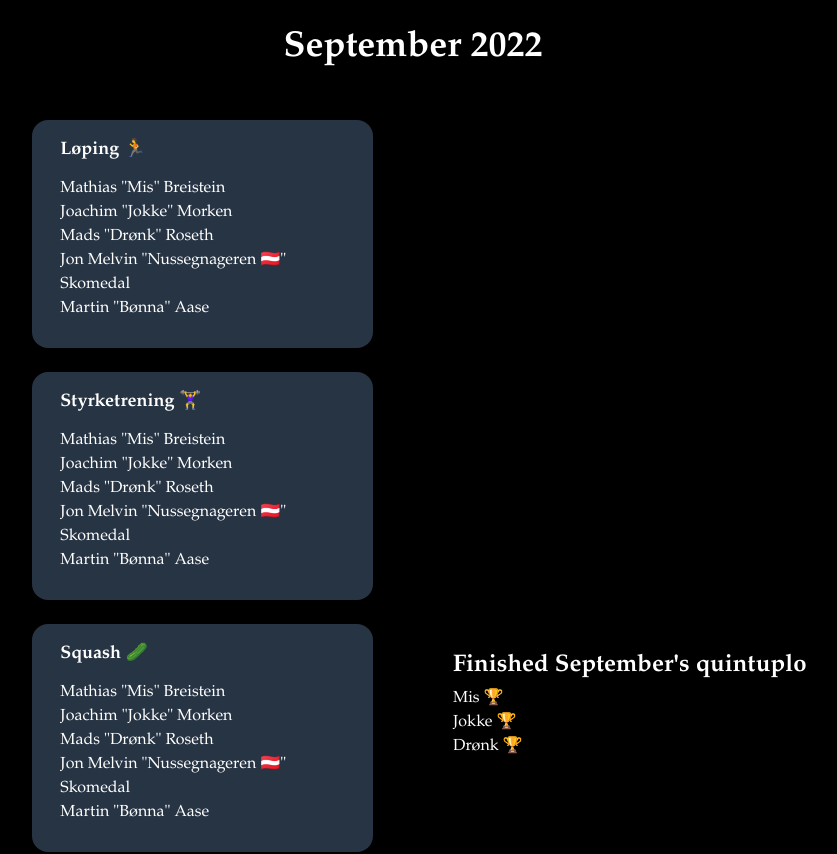
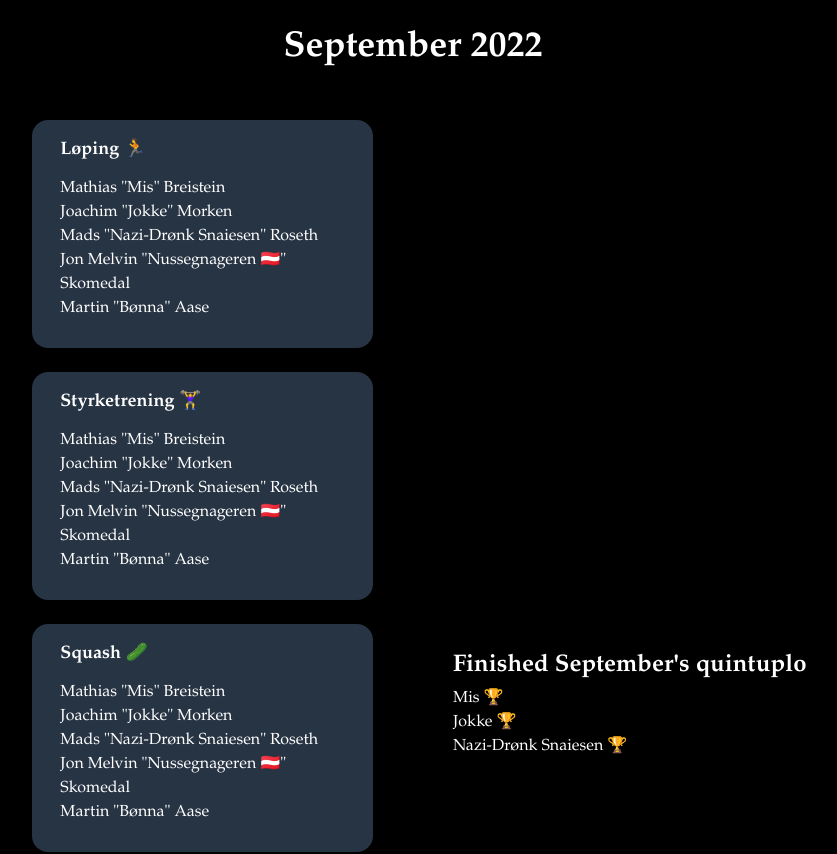
Before and after one commit to alicia-as/quintuplo, a Next.js app: page /2022/september in a window 1280 px wide. Shown: the top 854 px of the page, without its empty margins (227-1064 px from the left). Built offline with nearby package versions, Linux system fonts and the light colour scheme.

Commit message:
Update nickname of bad behaviouring participant

```diff
--- a/data/participants.ts
+++ b/data/participants.ts
@@ -14,7 +14,7 @@ const Participants: any = {
   Drønk: {
     firstName: "Mads",
     lastName: "Roseth",
-    nickname: "Drønk",
+    nickname: "Nazi-Drønk Snaiesen",
     age: 26,
   },
   Nussegnageren: {
```
